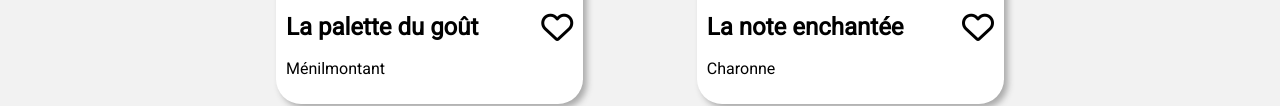
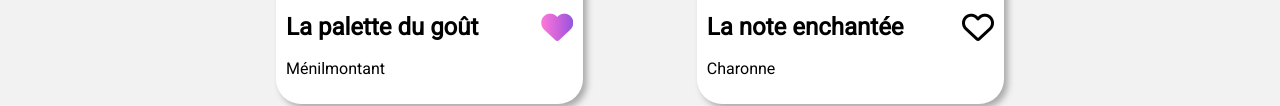
Before and after one commit to traore-fl/FousseniTraore_3_210621, a website: page index.html in a window 1280 px wide. In both pictures the pointer is over the icon 557 px from the left and 964 px from the top of the page. Shown: the part 937-1043 px from the top of the page. Drawn offline with Linux system fonts and the light colour scheme; a web font is replaced by a local one.

Commit message:
Animation "Coeur"

```diff
--- a/public/css/style.css
+++ b/public/css/style.css
@@ -253,6 +253,8 @@ body, html {
 }
 
 
+
+
 /* MENU */
 
 .main__menu {
@@ -341,6 +343,16 @@ body, html {
 .fill {
   color: black;
   cursor: pointer;
+}
+.fill:hover {
+  animation: fill 0.3s ease-in-out;
+  display: inline-block;
+  opacity: 1;
+  background: linear-gradient(to left, #9356dc, #b35cdc, #cf64dc, #e86edb, #ff79da);
+  background: -webkit-linear-gradient(to left, #9356dc, #b35cdc, #cf64dc, #e86edb, #ff79da);
+  -webkit-background-clip: text;
+  -webkit-text-fill-color: transparent;
+  font-weight: bold;
 }
 
 .header__img img {
```
